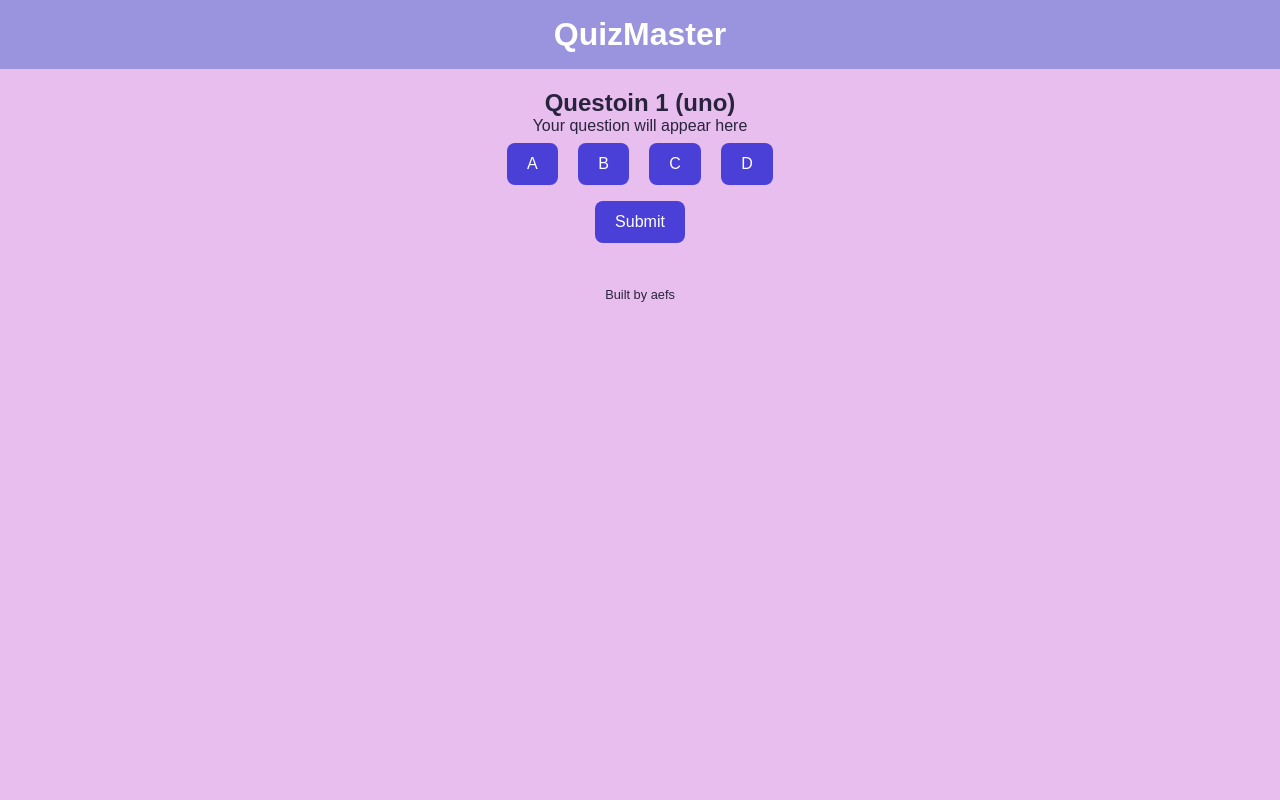
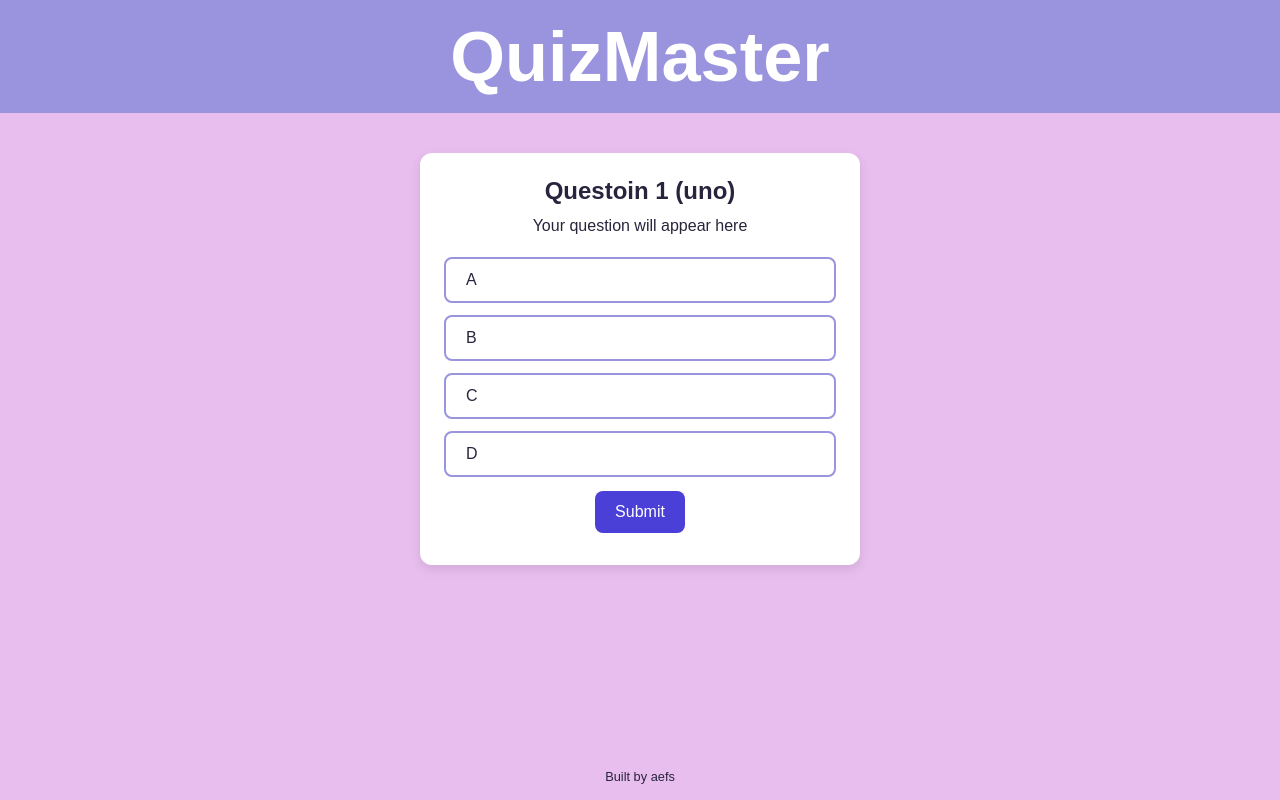
Before and after one commit to Banjeebee/quiz-master, a plain HTML site: page quizmaster/index.html in a window 1280 px wide. Both pictures are taken after a click on the button "Start Quiz". Drawn offline with Linux system fonts and the light colour scheme.

Commit message:
update style.css
session 2: update styling

```diff
--- a/quizmaster/css/style.css
+++ b/quizmaster/css/style.css
@@ -1,3 +1,14 @@
+:root {
+    --primary: #9994dd;
+    --primary-dark: #4a3fd6;
+    --bg: #e8beee;
+    --card-bg: #ffffff;
+    --text: #29243d;
+    --correct: #2e9e5b;
+    --wrong: #da3c3c;
+    --radius: 12px
+}
+
 * {
     box-sizing: border-box;
     margin: 0;
@@ -6,32 +17,52 @@
 
 body {
     font-family: Arial, Helvetica, sans-serif;
-    background-color: #e8beee;
-    color: #29243d;
+    background-color: var(--bg);
+    color: var(--text);
     text-align: center;
+    min-height: 100vh;
+    display: flex;
+    flex-direction: column;
+    align-items: center;
 }
 
 .app-header {
-    background-color: #9994dd;
-    color: white;
+    width: 100%;
+    background-color: var(--primary);
+    color: var(--card-bg);
     padding: 16px;
 }
 
 main {
+    width: 100%;
+    max-width: 480px;
     padding: 20px;
+    flex: 1;
 }
 
 /* hide screen by default*/
 .screen {
     display: none;
+    background-color: var(--card-bg);
+    border-radius: var(--radius);
+    padding: 24px;
+    box-shadow: 0 4px 12px rgba(0, 0, 0, 0.1);
 }
 
 .screen.active  {
     display: block;
 }
 
+.screen h2 {
+    margin-bottom: 12px;
+}
+
+.screen p  {
+    margin-bottom: 16px;
+}
+
 button {
-    background-color: #4a3fd6;
+    background-color: var(--primary-dark);
     color: white;
     border: none;
     border-radius: 8px;
@@ -39,9 +70,59 @@ button {
     font-size: 1rem;
     margin: 8px;
     cursor: pointer;
+    transition: background-color 0.2s, transform 0.1s;
+}
+
+button:hover {
+    background-color: var(--primary-dark);
+}
+
+button:active {
+    transform: scale(0.97);
+}
+
+#options {
+    display: flex;
+    flex-direction: column;
+}
+
+.option-btn {
+    width: 100%;
+    margin: 6px 0;
+    text-align: left;
+    background-color: white;
+    color: var(--text);
+    border: 2px solid var(--primary);
+}
+
+.option-btn:hover {
+    background-color: #eaf1ff;
+}
+
+.option-btn.correct {
+    background-color: var(--correct);
+    border-color: var(--correct);
+    color: white;
+}
+
+.option-btn.wrong {
+    background-color: var(--wrong);
+    border-color: var(--wrong);
+    color: white;
 }
 
 footer {
     padding: 16px;
     font-size: 0.8rem;
 }
+
+/*bigger screen*/
+@media (min-width: 600px) {
+    main {
+        padding: 40px 20px;
+    }
+
+    .app-header {
+        font-size: 2.2rem;
+    }
+}
```
